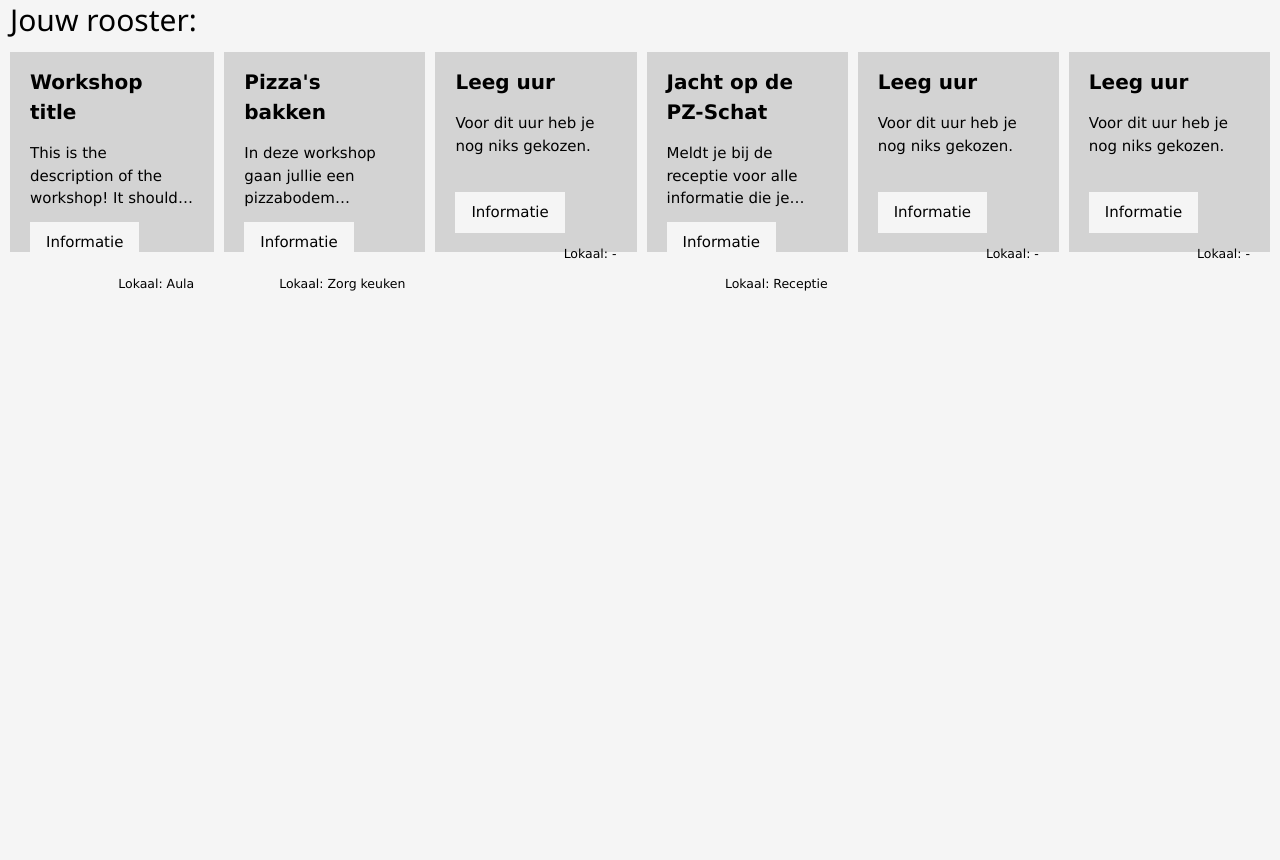
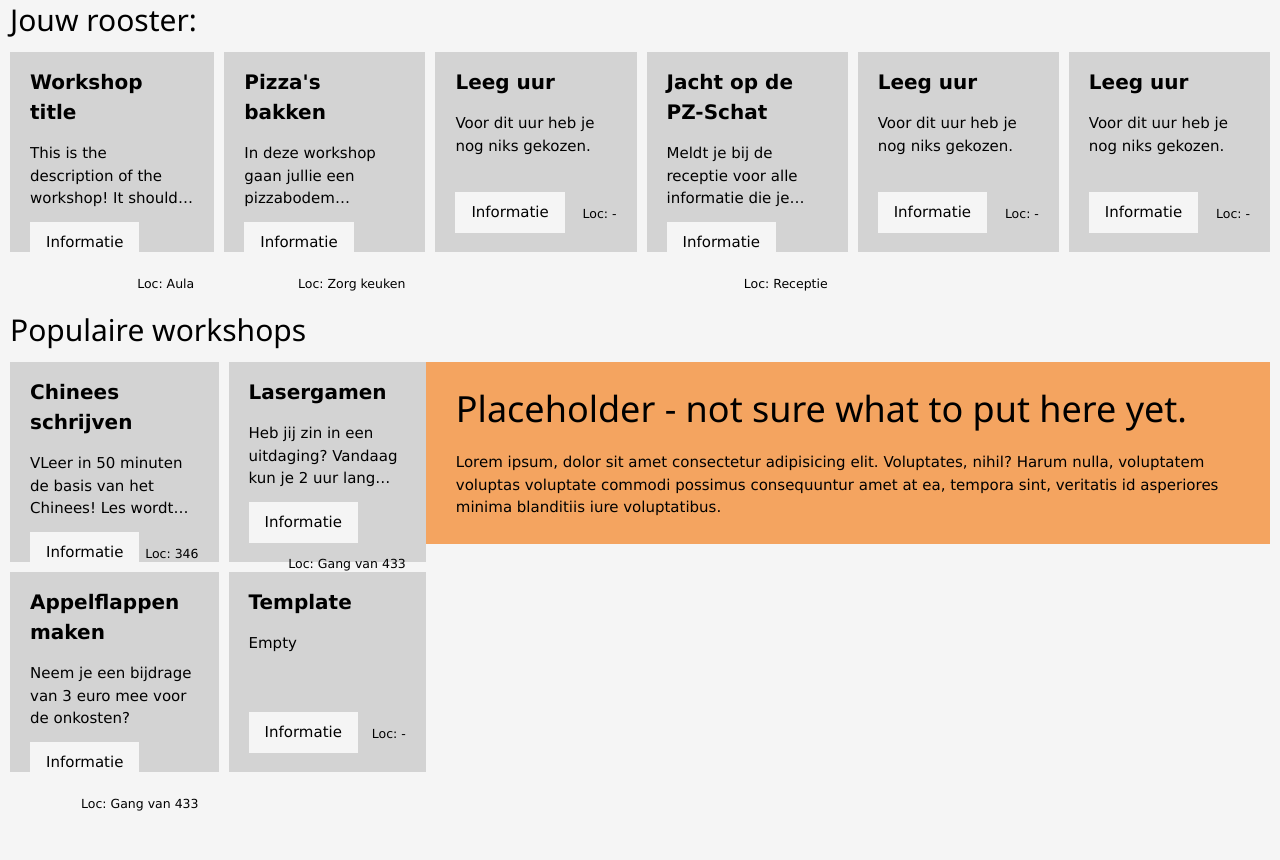
Before and after one commit to baget-underscore/SignMeHub, a PHP site: page /dashboardPage.html in a window 1280 px wide. Shown: the part 187-1047 px from the top of the page. Before the commit the page ends 478 px from the top, so only its background shows below. Run offline with PHP 8.4, Linux system fonts and the light colour scheme.

Commit message:
Finished the Dashboard layout

```diff
--- a/dashboardPage.html
+++ b/dashboardPage.html
@@ -33,8 +33,9 @@
     <div style="margin:10px">
 
         <h2>Jouw rooster:</h2>
-        <div class="grid-container">
-            <div class="grid-item">
+        <!-- Edit this to fetch entries from DB using user_id and the workshops they signed up for -->
+        <div class="rooster-container">
+            <div class="rooster-item">
                 <h4>
                     <b>Workshop title</b>
                 </h4>
@@ -44,10 +45,10 @@
                     The location and workshop hosts will be displayed in a different text area.
                 </p>
                 <button style="display:inline;">Informatie</button>
-                <p style="display:inline;float:right;font-size:smaller;">Lokaal: Aula</p>
+                <p style="display:inline;float:right;font-size:smaller;">Loc: Aula</p>
             </div>
 
-            <div class="grid-item">
+            <div class="rooster-item">
                 <h4>
                     <b>Pizza's bakken</b>
                 </h4>
@@ -57,10 +58,10 @@
                     Er wordt wel een bijdrage van 5 euro verwacht.
                 </p>
                 <button style="display:inline;">Informatie</button>
-                <p style="display:inline;float:right;font-size:smaller;">Lokaal: Zorg keuken</p>
+                <p style="display:inline;float:right;font-size:smaller;">Loc: Zorg keuken</p>
             </div>
 
-            <div class="grid-item">
+            <div class="rooster-item">
                 <h4>
                     <b>Leeg uur</b>
                 </h4>
@@ -68,10 +69,10 @@
                     Voor dit uur heb je nog niks gekozen.
                 </p>
                 <button style="display:inline;">Informatie</button>
-                <p style="display:inline;float:right;font-size:smaller;">Lokaal: -</p>
+                <p style="display:inline;float:right;font-size:smaller;">Loc: -</p>
             </div>
 
-            <div class="grid-item">
+            <div class="rooster-item">
                 <h4>
                     <b>Jacht op de PZ-Schat</b>
                 </h4>
@@ -79,10 +80,10 @@
                     Meldt je bij de receptie voor alle informatie die je nodig hebt.
                 </p>
                 <button style="display:inline;">Informatie</button>
-                <p style="display:inline;float:right;font-size:smaller;">Lokaal: Receptie</p>
+                <p style="display:inline;float:right;font-size:smaller;">Loc: Receptie</p>
             </div>
 
-            <div class="grid-item">
+            <div class="rooster-item">
                 <h4>
                     <b>Leeg uur</b>
                 </h4>
@@ -90,10 +91,10 @@
                     Voor dit uur heb je nog niks gekozen.
                 </p>
                 <button style="display:inline;">Informatie</button>
-                <p style="display:inline;float:right;font-size:smaller;">Lokaal: -</p>
+                <p style="display:inline;float:right;font-size:smaller;">Loc: -</p>
             </div>
 
-            <div class="grid-item">
+            <div class="rooster-item">
                 <h4>
                     <b>Leeg uur</b>
                 </h4>
@@ -101,7 +102,67 @@
                     Voor dit uur heb je nog niks gekozen.
                 </p>
                 <button style="display:inline;">Informatie</button>
-                <p style="display:inline;float:right;font-size:smaller;">Lokaal: -</p>
+                <p style="display:inline;float:right;font-size:smaller;">Loc: -</p>
+            </div>
+        </div>
+        <br>
+        <br>
+        <div>
+            <!-- Edit this to fetch entries from DB with the workshops that have the most participants -->
+            <h2>Populaire workshops</h2>
+            <div class="popular-container">
+                <div class="popular-item">
+                    <h4>
+                        <b>Chinees schrijven</b>
+                    </h4>
+                    <p>
+                        VLeer in 50 minuten de basis van het Chinees!
+                        Les wordt gegeven door oud-leerling van de PZ.
+                    </p>
+                    <button style="display:inline;">Informatie</button>
+                    <p style="display:inline;float:right;font-size:smaller;">Loc: 346</p>
+                </div>
+
+                <div class="popular-item">
+                    <h4>
+                        <b>Lasergamen</b>
+                    </h4>
+                    <p>
+                        Heb jij zin in een uitdaging? Vandaag kun je 2 uur lang lasergamen!
+                        Versla de tegenstander en maak kans op een leuk prijsje.
+                    </p>
+                    <button style="display:inline;">Informatie</button>
+                    <p style="display:inline;float:right;font-size:smaller;">Loc: Gang van 433</p>
+                </div>
+
+                <div class="popular-item">
+                    <h4>
+                        <b>Appelflappen maken</b>
+                    </h4>
+                    <p>
+                        Neem je een bijdrage van 3 euro mee voor de onkosten?
+                    </p>
+                    <button style="display:inline;">Informatie</button>
+                    <p style="display:inline;float:right;font-size:smaller;">Loc: Gang van 433</p>
+                </div>
+
+                <div class="popular-item">
+                    <h4>
+                        <b>Template</b>
+                    </h4>
+                    <p>
+                        Empty
+                    </p>
+                    <button style="display:inline;">Informatie</button>
+                    <p style="display:inline;float:right;font-size:smaller;">Loc: -</p>
+                </div>
+            </div>
+        </div>
+
+        <div>
+            <div class="information">
+                <h1>Placeholder - not sure what to put here yet.</h1>
+                <p>Lorem ipsum, dolor sit amet consectetur adipisicing elit. Voluptates, nihil? Harum nulla, voluptatem voluptas voluptate commodi possimus consequuntur amet at ea, tempora sint, veritatis id asperiores minima blanditiis iure voluptatibus.</p>
             </div>
         </div>
     </div>
--- a/style.css
+++ b/style.css
@@ -61,19 +61,19 @@ button.logout:hover {
     border-bottom: 4px solid red;
 }
 
-.grid-container {
+.rooster-container {
     display: grid;
     row-gap: 10px;
     column-gap: 10px;
     grid-auto-flow: column;
-    grid-template-columns: 49/3% 49/3% 49/3% 49/3% 49/3% 49/3%;
-    grid-template-rows: 200px;
+    grid-template-columns: auto auto auto auto auto auto;
+    grid-auto-rows: 200px;
 }
-.grid-item {
+.rooster-item, .popular-item {
     background-color: lightgray;
     padding: 5px 20px 5px 20px;
 }
-.grid-item p {
+.rooster-item p, .popular-item p {
     height: 65px;
     overflow: hidden;
     display: -webkit-box;
@@ -81,3 +81,21 @@ button.logout:hover {
     line-clamp: 3;
     -webkit-box-orient: vertical;
 }
+
+.popular-container {
+    float: left;
+    max-width: 33%;
+    display: grid;
+    row-gap: 10px;
+    column-gap: 10px;
+    grid-template-columns: auto auto;
+    grid-auto-rows: 200px;
+}
+
+.information {
+    background-color: sandybrown;
+    padding: 10px;
+    padding-left: 30px;
+    float: right;
+    max-width: 67%;
+}
```
